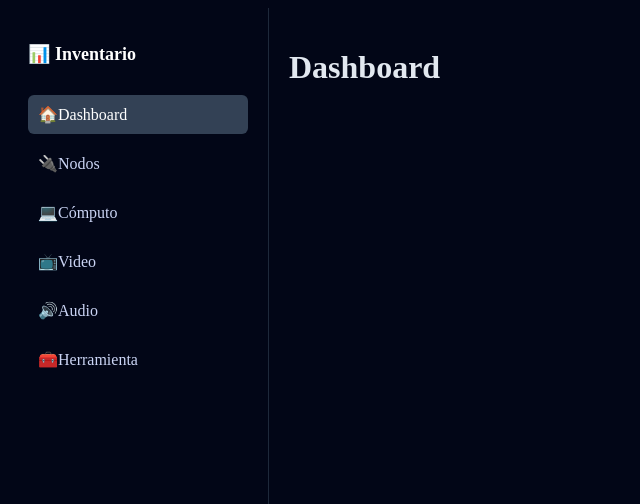
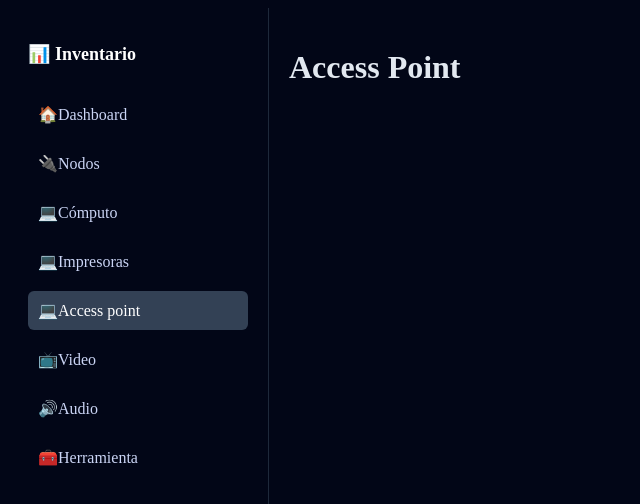
Before and after one commit to WICHO95199159/Erp-inventario, a Vue app in the folder frontend/: page /access in a window 1280 px wide. Before the commit this address led to /. Shown: the top 504 px of the page, without its empty margins (0-640 px from the left). Built offline with nearby package versions, Linux system fonts and the light colour scheme.

Commit message:
modulos impresoras y access

```diff
--- a/frontend/src/components/Sidebar.vue
+++ b/frontend/src/components/Sidebar.vue
@@ -16,6 +16,16 @@
       <router-link to="/computo" class="link">
         <span class="icon">💻</span>
         <span>Cómputo</span>
+      </router-link>
+
+      <router-link to="/impresora" class="link">
+        <span class="icon">💻</span>
+        <span>Impresoras</span>
+      </router-link>
+
+      <router-link to="/access" class="link">
+        <span class="icon">💻</span>
+        <span>Access point</span>
       </router-link>
 
       <router-link to="/video" class="link">
--- a/frontend/src/router/index.js
+++ b/frontend/src/router/index.js
@@ -9,6 +9,8 @@ import EquiposComputo from "../views/EquiposComputo.vue";
 import EquiposVideo from "../views/EquiposVideo.vue";
 import EquiposAudio from "../views/EquiposAudio.vue";
 import Herramienta from "../views/Herramienta.vue";
+import Impresora from "../views/Impresoras.vue";
+import AccessPoint from "../views/AccessPoint.vue";
 
 // 🚀 Definición de rutas
 const routes = [
@@ -43,6 +45,16 @@ const routes = [
     component: Herramienta
   },
   {
+    path: "/impresora",
+    name: "Herramienta",
+    component: Impresora
+  },
+  {
+    path: "/access",
+    name: "accessPoint",
+    component: AccessPoint
+  },
+  {
     path: "/:pathMatch(.*)*",
     redirect: "/"
   },
--- /dev/null
+++ b/frontend/src/views/AccessPoint.vue
@@ -0,0 +1,5 @@
+<template>
+  <div class="view-container">
+    <h1> Access Point</h1>
+  </div>
+</template>
--- /dev/null
+++ b/frontend/src/views/Impresoras.vue
@@ -0,0 +1,5 @@
+<template>
+  <div class="view-container">
+    <h1> Impresoras</h1>
+  </div>
+</template>
```
